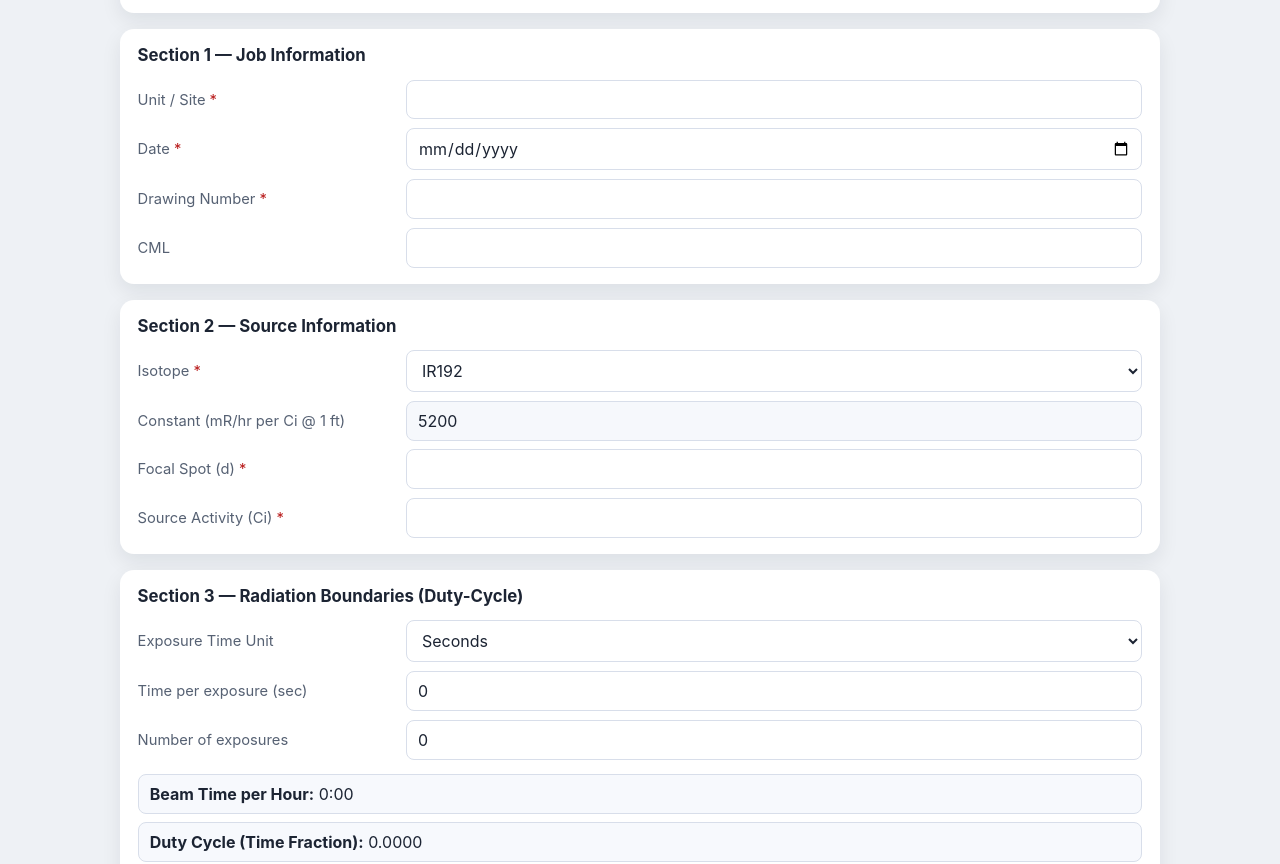
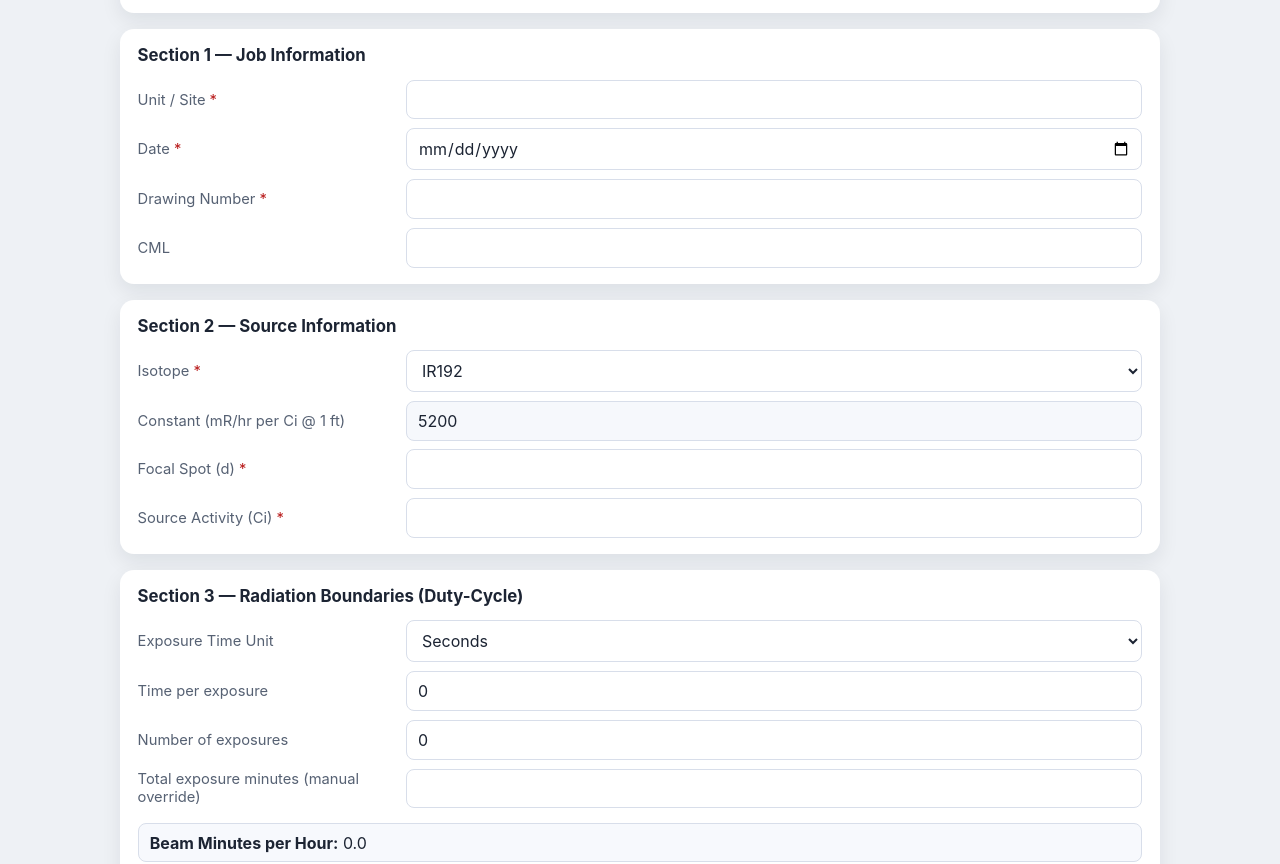
Before and after one commit to Josuezavala1/RT-APP_V2, a plain HTML site: page index.html in a window 1280 px wide. Shown: the part 93-957 px from the top of the page. Drawn offline with nearby package versions, Linux system fonts and the light colour scheme.

Commit message:
Revert "Merge pull request #14 from Josuezavala1/codex/update-section-3-ui-and-logic"
This reverts commit 00bc1ff3373d342d42a0040d065d505d1ef5e3e7, reversing
changes made to af6c3ec216bb2a250fa05d41f4a1e71681622155.

```diff
--- a/index.html
+++ b/index.html
@@ -61,15 +61,18 @@
             <option value="minutes">Minutes</option>
           </select>
 
-          <label for="timePerExposure" id="timePerExposureLabel">Time per exposure (sec)</label>
+          <label for="timePerExposure">Time per exposure</label>
           <input id="timePerExposure" type="number" min="0" step="0.1" value="0" />
 
           <label for="numberOfExposures">Number of exposures</label>
           <input id="numberOfExposures" type="number" min="0" step="1" value="0" />
 
+          <label for="totalExposureMinutesOverride">Total exposure minutes (manual override)</label>
+          <input id="totalExposureMinutesOverride" type="number" min="0" step="0.1" />
+
         </div>
         <div class="result-grid">
-          <div class="result-item"><strong>Beam Time per Hour:</strong> <span id="beamMinutesPerHour">0:00</span></div>
+          <div class="result-item"><strong>Beam Minutes per Hour:</strong> <span id="beamMinutesPerHour">0.0</span></div>
           <div class="result-item"><strong>Duty Cycle (Time Fraction):</strong> <span id="timeFraction">0.0000</span></div>
           <div class="result-item"><strong>2 mR/hr Boundary:</strong> <span id="boundary2">0.0 ft</span></div>
           <div class="result-item"><strong>100 mR/hr Boundary:</strong> <span id="boundary100">0.0 ft</span></div>
--- a/script.js
+++ b/script.js
@@ -18,9 +18,9 @@
     focusSpot: document.getElementById("focusSpot"),
     sourceActivity: document.getElementById("sourceActivity"),
     exposureTimeUnit: document.getElementById("exposureTimeUnit"),
-    timePerExposureLabel: document.getElementById("timePerExposureLabel"),
     timePerExposure: document.getElementById("timePerExposure"),
     numberOfExposures: document.getElementById("numberOfExposures"),
+    totalExposureMinutesOverride: document.getElementById("totalExposureMinutesOverride"),
     beamMinutesPerHour: document.getElementById("beamMinutesPerHour"),
     timeFraction: document.getElementById("timeFraction"),
     boundary2: document.getElementById("boundary2"),
@@ -71,20 +71,23 @@
   }
 
   function getTimeFraction() {
-    const totalSeconds = getTotalExposureSecondsPerHour();
-    return totalSeconds > 0 ? totalSeconds / 3600 : 0;
+    const totalMinutes = getTotalExposureMinutes();
+    return totalMinutes > 0 ? totalMinutes / 60 : 0;
   }
 
-  function formatSecondsAsMinutesAndSeconds(totalSeconds) {
-    const safeSeconds = Number.isFinite(totalSeconds) && totalSeconds > 0 ? Math.floor(totalSeconds) : 0;
-    const minutes = Math.floor(safeSeconds / 60);
-    const seconds = safeSeconds % 60;
-    return `${minutes}:${String(seconds).padStart(2, "0")}`;
+  function getBeamMinutesPerHour() {
+    return getTotalExposureMinutes();
   }
 
-  function getTotalExposureSecondsPerHour() {
+  function getTotalExposureMinutes() {
     const timePerExposureRaw = dom.timePerExposure.value;
     const numberOfExposuresRaw = dom.numberOfExposures.value;
+    const overrideRaw = dom.totalExposureMinutesOverride.value;
+
+    const overrideValue = Number(overrideRaw);
+    if (overrideRaw !== "" && Number.isFinite(overrideValue) && overrideValue >= 0) {
+      return overrideValue;
+    }
 
     if (timePerExposureRaw === "" || numberOfExposuresRaw === "") {
       return 0;
@@ -97,12 +100,8 @@
       return 0;
     }
 
-    const secondsPerExposure = dom.exposureTimeUnit.value === "minutes" ? timePerExposure * 60 : timePerExposure;
-    return secondsPerExposure * numberOfExposures;
-  }
-
-  function updateTimePerExposureLabel() {
-    dom.timePerExposureLabel.textContent = dom.exposureTimeUnit.value === "minutes" ? "Time per exposure (min)" : "Time per exposure (sec)";
+    const minutesPerExposure = dom.exposureTimeUnit.value === "seconds" ? timePerExposure / 60 : timePerExposure;
+    return minutesPerExposure * numberOfExposures;
   }
 
   function getDistanceWithoutShield(limit = 2) {
@@ -329,6 +328,7 @@
       exposureTimeUnit: dom.exposureTimeUnit.value,
       timePerExposure: dom.timePerExposure.value,
       numberOfExposures: dom.numberOfExposures.value,
+      totalExposureMinutesOverride: dom.totalExposureMinutesOverride.value,
       layers: materialLayers,
       shots: shotCards,
       exposureDistance: dom.exposureDistance.value,
@@ -353,6 +353,7 @@
       dom.exposureTimeUnit.value = state.exposureTimeUnit || "minutes";
       dom.timePerExposure.value = state.timePerExposure || state.minutesPerExposure || ((Number(state.secondsPerExposure) || 0) / 60);
       dom.numberOfExposures.value = state.numberOfExposures || state.exposuresPerHour || 0;
+      dom.totalExposureMinutesOverride.value = state.totalExposureMinutesOverride || "";
       materialLayers = Array.isArray(state.layers) ? state.layers : [];
       shotCards = Array.isArray(state.shots)
         ? state.shots.map((shot) => ({
@@ -369,10 +370,9 @@
 
   function updateAll() {
     dom.isotopeConstant.value = ISOTOPE_CONSTANTS[dom.isotope.value];
-    updateTimePerExposureLabel();
 
     const timeFraction = getTimeFraction();
-    dom.beamMinutesPerHour.textContent = formatSecondsAsMinutesAndSeconds(getTotalExposureSecondsPerHour());
+    dom.beamMinutesPerHour.textContent = getBeamMinutesPerHour().toFixed(1);
     dom.timeFraction.textContent = timeFraction.toFixed(4);
 
     dom.attenuationFactor.textContent = getAttenuationFactor().toFixed(6);
@@ -542,6 +542,7 @@
     dom.exposureTimeUnit,
     dom.timePerExposure,
     dom.numberOfExposures,
+    dom.totalExposureMinutesOverride,
     dom.exposureDistance,
     dom.targetIntensity,
   ].forEach((element) => {
```
